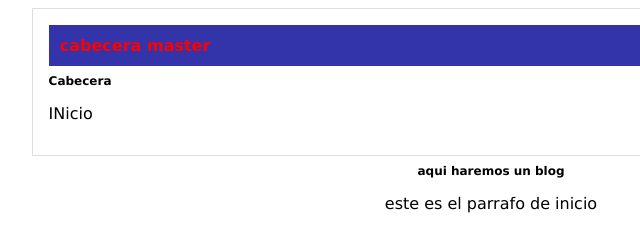
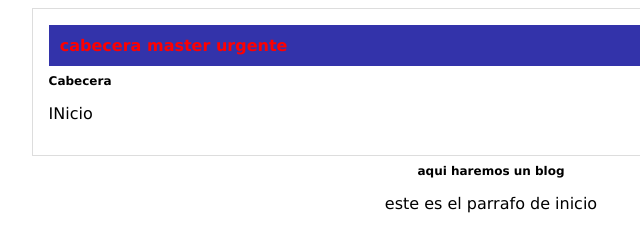
Before and after one commit to jreyes17715/platzi, a plain HTML site: page blogpost.html in a window 1280 px wide. Shown: the top 226 px of the page, 149-789 px from the left. Drawn offline with Linux system fonts and the light colour scheme.

Commit message:
cambio urgente de titulo master

```diff
--- a/blogpost.html
+++ b/blogpost.html
@@ -5,7 +5,7 @@
     <body>
         <div id="container">
             <div id="cabecera">
-                cabecera master
+                cabecera master urgente
             </div>
             <div id="post">
                 <h1>Cabecera</h1>
```
